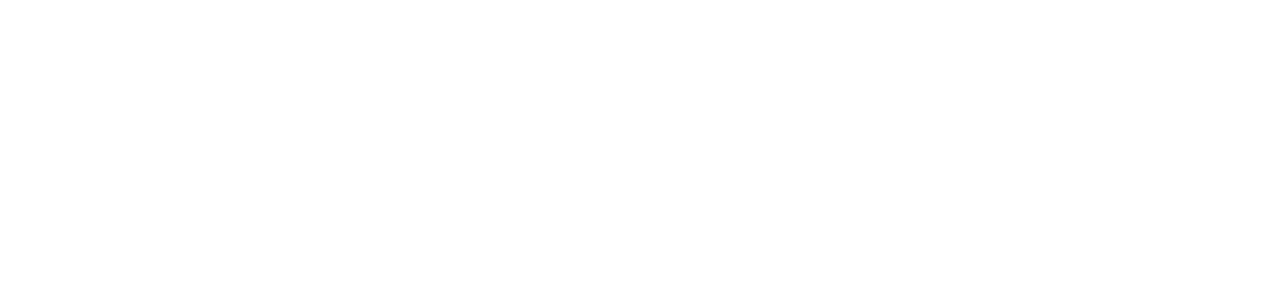
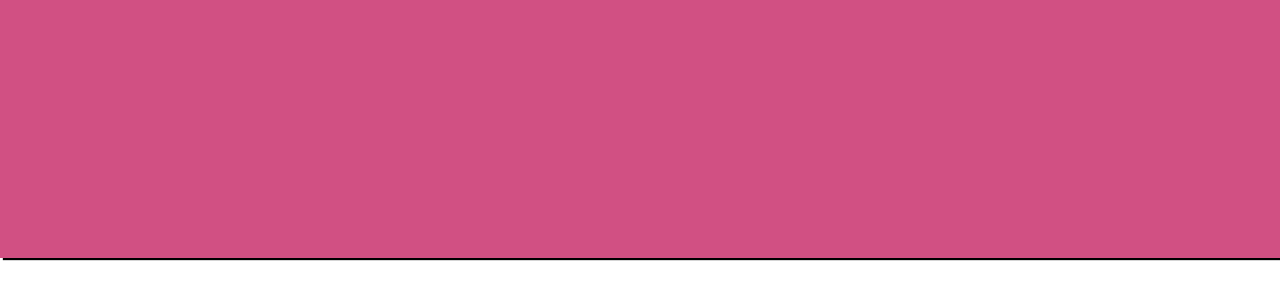
Before and after one commit to OkuhleM/Digital-iPod, a React (Create React App) app: page / in a window 1280 px wide. Shown: the part 222-522 px from the top of the page. Built offline with nearby package versions, Linux system fonts and the light colour scheme.

Commit message:
add components

```diff
--- a/src/App.css
+++ b/src/App.css
@@ -1,38 +1,10 @@
-.App {
-  text-align: center;
+
+.Container{
+  padding: 15rem 30px;
+  background-color: #d15083;
+  box-shadow: 3px 2px 1px black;
+
 }
-
-.App-logo {
-  height: 40vmin;
-  pointer-events: none;
+.App{
+  background-color: #ffb6d1;
 }
-
-@media (prefers-reduced-motion: no-preference) {
-  .App-logo {
-    animation: App-logo-spin infinite 20s linear;
-  }
-}
-
-.App-header {
-  background-color: #282c34;
-  min-height: 100vh;
-  display: flex;
-  flex-direction: column;
-  align-items: center;
-  justify-content: center;
-  font-size: calc(10px + 2vmin);
-  color: white;
-}
-
-.App-link {
-  color: #61dafb;
-}
-
-@keyframes App-logo-spin {
-  from {
-    transform: rotate(0deg);
-  }
-  to {
-    transform: rotate(360deg);
-  }
-}
--- a/src/Components/HomeMenu.js
+++ b/src/Components/HomeMenu.js
@@ -1,4 +1,5 @@
 import React from 'react'
+import '../App.css'
 
 function HomeMenu() {
   return (
```
